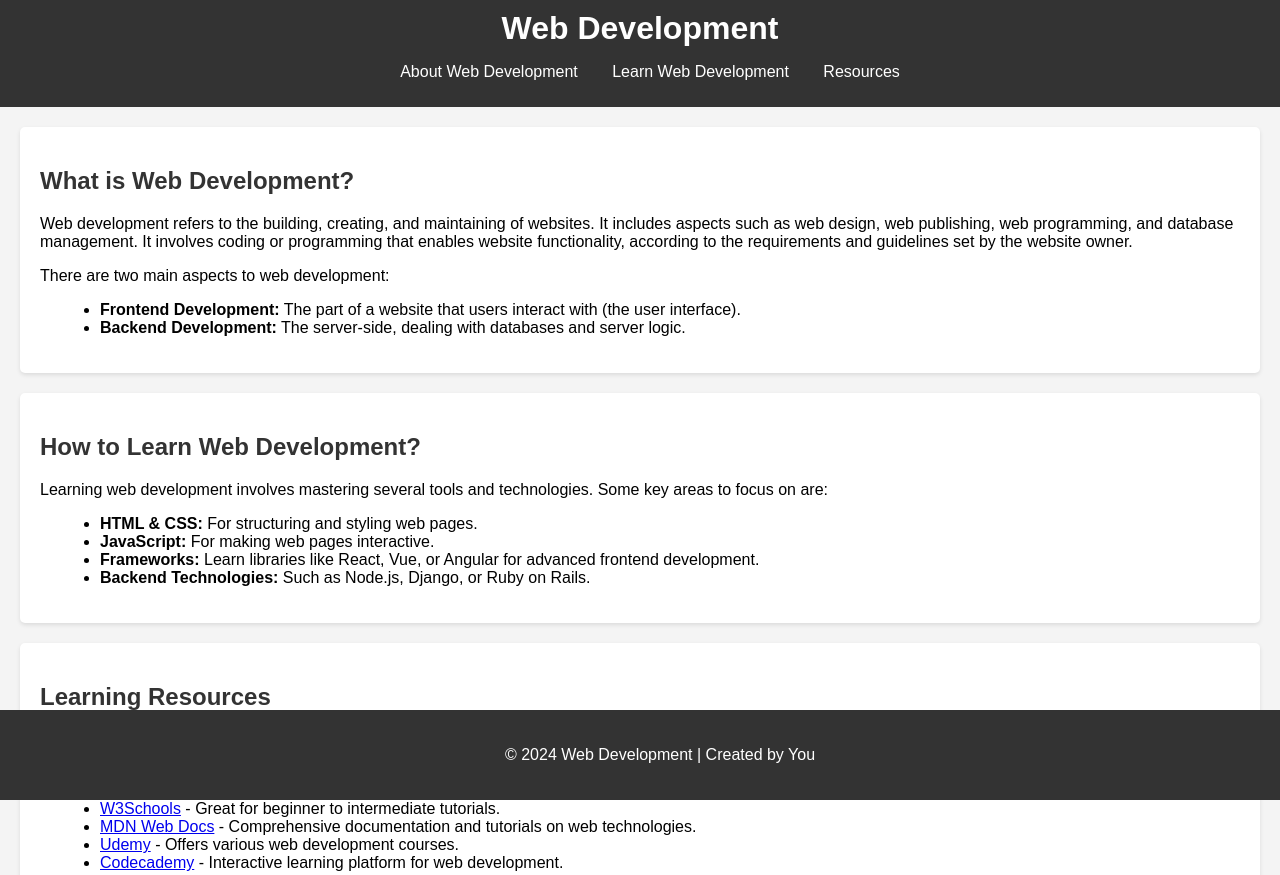
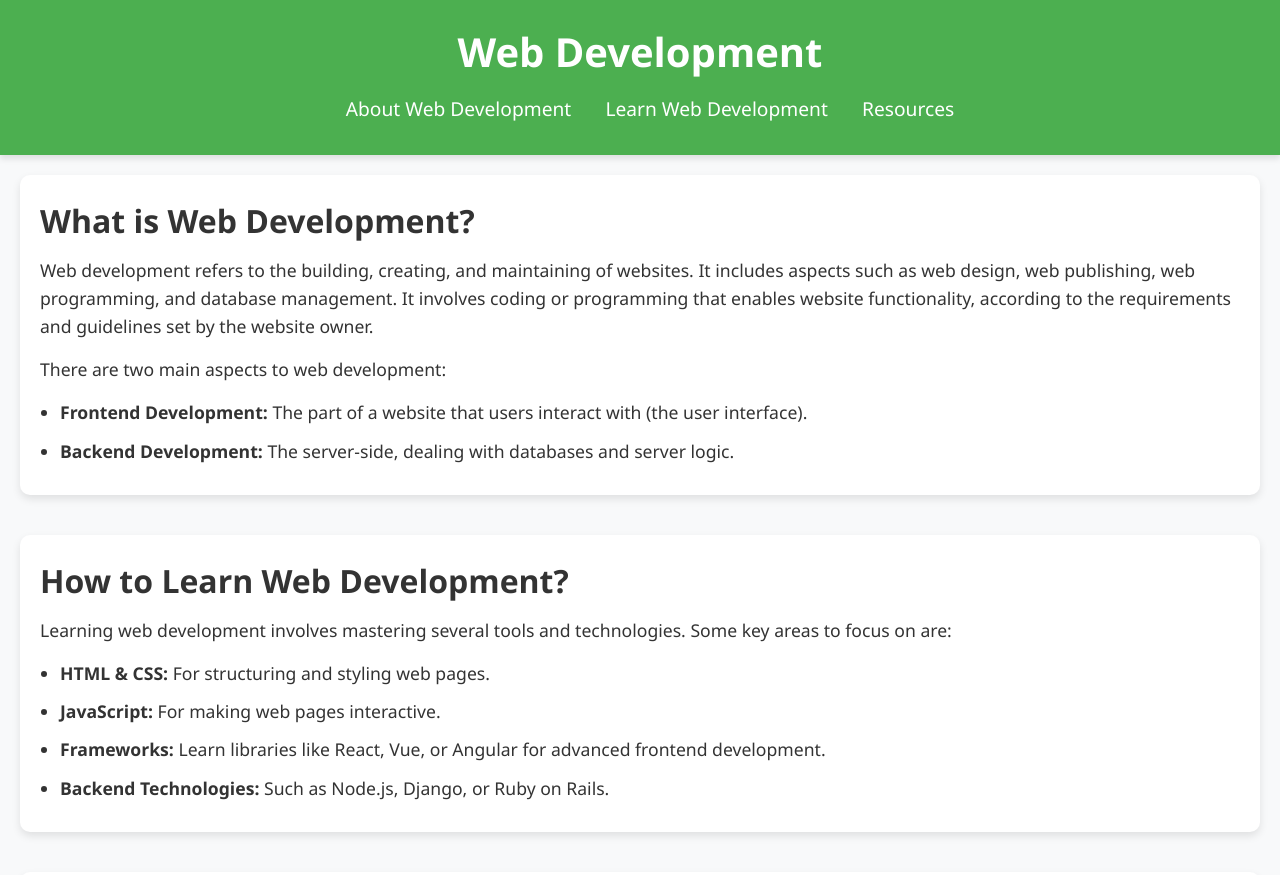
Before and after one commit to Nikhildvloper/Development, a plain HTML site: page web-development.html in a window 1280 px wide. Shown: the top 875 px of the page. Drawn offline with Linux system fonts and the light colour scheme.

Commit message:
Update Styles1.css

```diff
--- a/Styles1.css
+++ b/Styles1.css
@@ -1,24 +1,37 @@
-body {
-    font-family: Arial, sans-serif;
+/* Basic reset and font settings */
+* {
     margin: 0;
     padding: 0;
-    background-color: #f4f4f4;
+    box-sizing: border-box;
 }
 
+body {
+    font-family: 'Segoe UI', Tahoma, Geneva, Verdana, sans-serif;
+    background-color: #f8f9fa;
+    color: #333;
+    line-height: 1.6;
+}
+
+/* Header styling */
 header {
-    background-color: #333;
-    color: #fff;
-    padding: 10px 0;
+    background-color: #4CAF50;
+    color: white;
+    padding: 20px 0;
     text-align: center;
+    position: sticky;
+    top: 0;
+    z-index: 1000;
+    box-shadow: 0 4px 6px rgba(0, 0, 0, 0.1);
 }
 
 header h1 {
-    margin: 0;
+    font-size: 2.5rem;
+    font-weight: bold;
 }
 
 nav ul {
-    list-style: none;
-    padding: 0;
+    list-style-type: none;
+    padding: 10px;
 }
 
 nav ul li {
@@ -29,18 +42,36 @@ nav ul li {
 nav ul li a {
     color: white;
     text-decoration: none;
+    font-size: 1.2rem;
+    transition: color 0.3s ease;
+}
+
+nav ul li a:hover {
+    color: #ddd;
+}
+
+/* Section styling */
+main {
+    padding: 20px;
 }
 
 section {
-    margin: 20px;
+    margin-bottom: 40px;
     padding: 20px;
-    background-color: #fff;
-    border-radius: 5px;
-    box-shadow: 0 2px 4px rgba(0, 0, 0, 0.1);
+    background-color: white;
+    border-radius: 10px;
+    box-shadow: 0 4px 8px rgba(0, 0, 0, 0.1);
 }
 
-h2 {
+section h2 {
+    font-size: 2rem;
+    margin-bottom: 10px;
     color: #333;
+}
+
+section p {
+    font-size: 1.1rem;
+    margin-bottom: 15px;
 }
 
 ul {
@@ -48,12 +79,49 @@ ul {
     margin-left: 20px;
 }
 
+ul li {
+    font-size: 1.1rem;
+    margin-bottom: 10px;
+}
+
+a {
+    color: #4CAF50;
+    text-decoration: none;
+}
+
+a:hover {
+    text-decoration: underline;
+}
+
+/* Footer styling */
 footer {
+    background-color: #333;
+    color: white;
     text-align: center;
-    padding: 20px;
-    background-color: #333;
-    color: #fff;
-    position: fixed;
+    padding: 15px;
+    position: relative;
+    width: 100%;
     bottom: 0;
-    width: 100%;
+    left: 0;
 }
+
+footer p {
+    margin: 0;
+    font-size: 1rem;
+}
+
+/* Responsiveness */
+@media (max-width: 768px) {
+    header h1 {
+        font-size: 2rem;
+    }
+
+    nav ul li {
+        display: block;
+        margin: 10px 0;
+    }
+
+    nav ul li a {
+        font-size: 1rem;
+    }
+}
```
